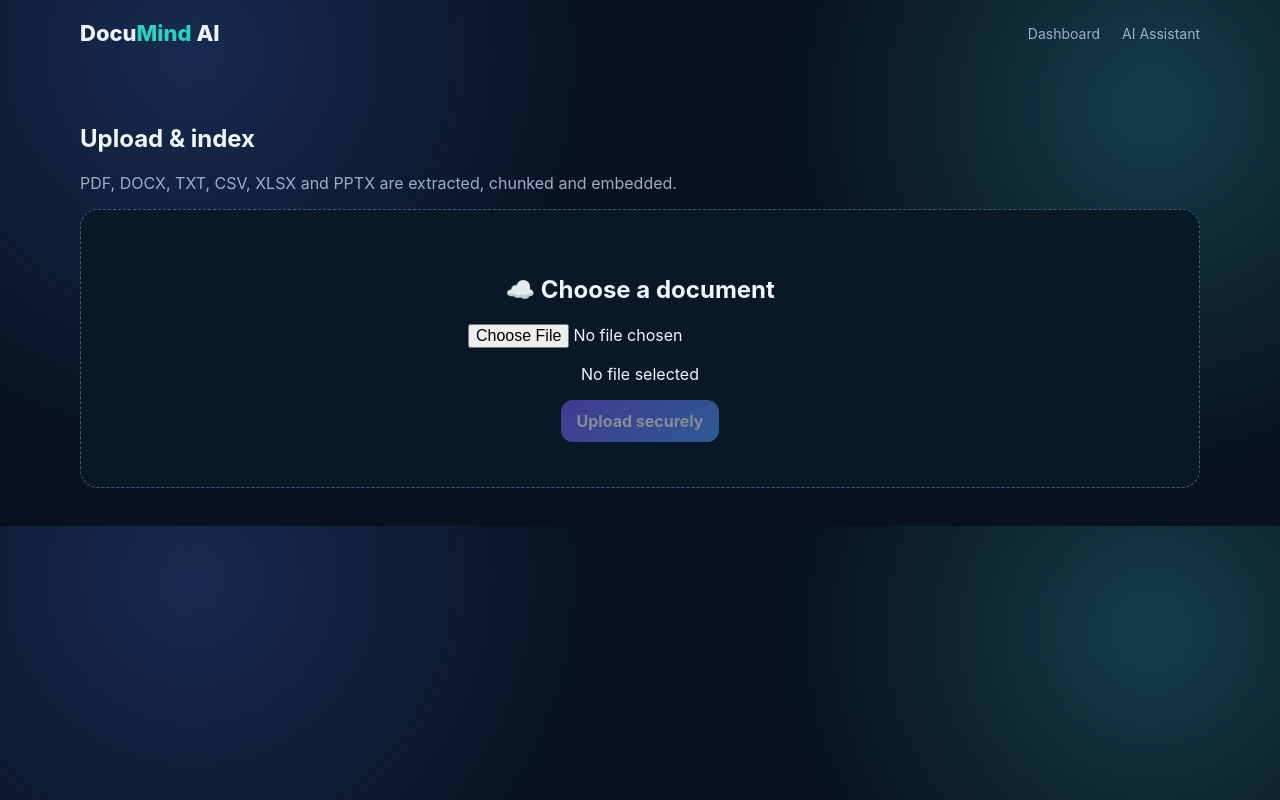
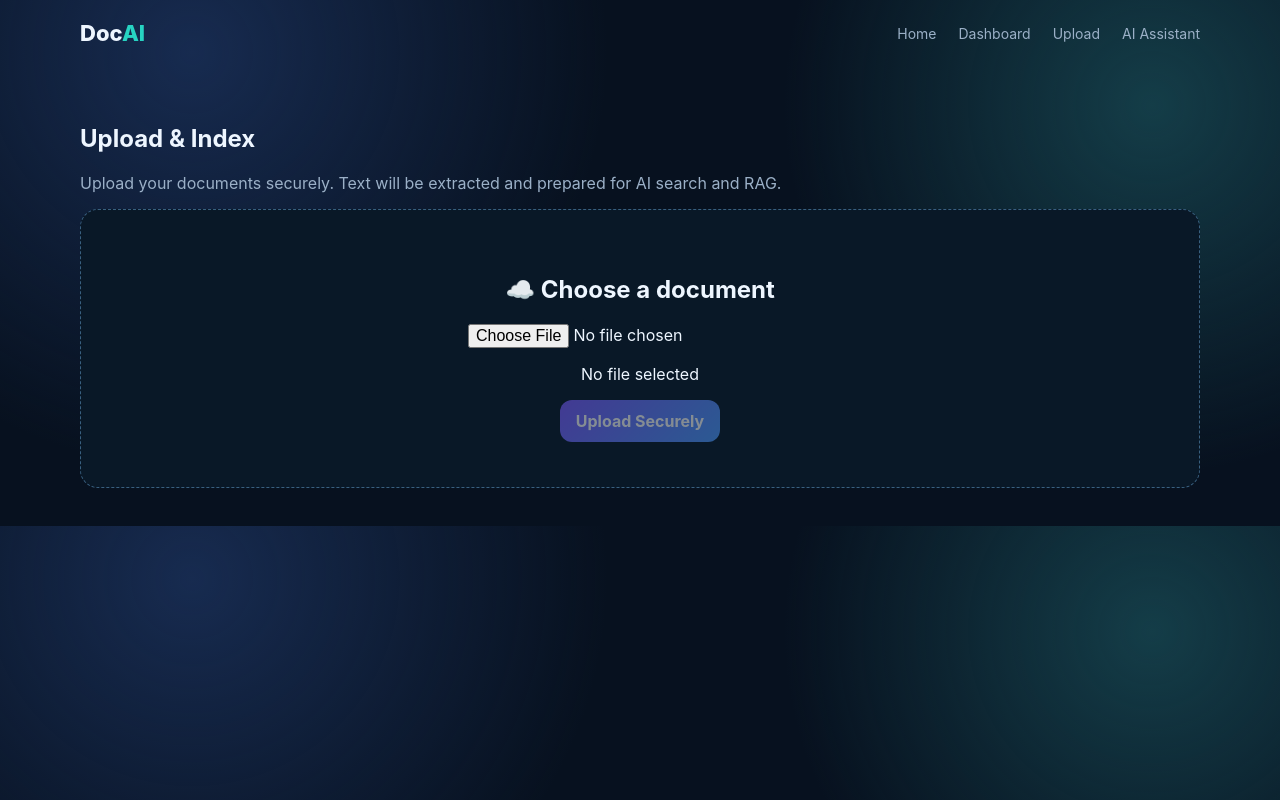
Before and after one commit to anshpathhak228-cpu/DocuMind-AI, a Next.js app: page /upload in a window 1280 px wide. Built offline with nearby package versions, Linux system fonts and the light colour scheme.

Commit message:
Update page.tsx

```diff
--- a/app/upload/page.tsx
+++ b/app/upload/page.tsx
@@ -1,32 +1,126 @@
- "use client";
-import {useState} from "react";
+"use client";
+
+import { useState } from "react";
 import Link from "next/link";
+import { useRouter } from "next/navigation";
 
-export default function Upload(){
-  const [file,setFile]=useState<File|null>(null);
-  const [msg,setMsg]=useState("");
-  const [busy,setBusy]=useState(false);
+export default function Upload() {
+  const router = useRouter();
 
-  async function up(){
-    if(!file) return; setBusy(true); setMsg("");
-    try{
-      const fd=new FormData(); fd.append("file",file);
-      const r=await fetch("/api/upload",{method:"POST",body:fd});
-      const j=await r.json(); if(!r.ok) throw new Error(j.error);
-      setMsg("Upload complete. Text extracted and RAG chunks created."); setFile(null);
-    }catch(e){setMsg(e instanceof Error?e.message:"Upload failed")}
-    finally{setBusy(false)}
+  const [file, setFile] = useState<File | null>(null);
+  const [msg, setMsg] = useState("");
+  const [busy, setBusy] = useState(false);
+
+  async function up() {
+    if (!file) return;
+
+    setBusy(true);
+    setMsg("");
+
+    try {
+      const fd = new FormData();
+      fd.append("file", file);
+
+      const r = await fetch("/api/upload", {
+        method: "POST",
+        body: fd,
+      });
+
+      const j = await r.json();
+
+      if (!r.ok) {
+        throw new Error(j.error || "Upload failed");
+      }
+
+      setMsg("Upload complete! Opening dashboard...");
+
+      setFile(null);
+
+      setTimeout(() => {
+        router.push("/dashboard");
+        router.refresh();
+      }, 700);
+    } catch (e) {
+      setMsg(
+        e instanceof Error
+          ? e.message
+          : "Upload failed"
+      );
+    } finally {
+      setBusy(false);
+    }
   }
 
-  return <main><div className="container">
-    <nav className="nav"><Link className="brand" href="/dashboard">Docu<span>Mind</span> AI</Link><div className="links"><Link href="/dashboard">Dashboard</Link><Link href="/assistant">AI Assistant</Link></div></nav>
-    <section className="main"><h1>Upload & index</h1><p className="muted">PDF, DOCX, TXT, CSV, XLSX and PPTX are extracted, chunked and embedded.</p>
-      <div className="drop"><h2>☁️ Choose a document</h2>
-        <input type="file" accept=".pdf,.docx,.txt,.csv,.xlsx,.pptx" onChange={e=>setFile(e.target.files?.[0]??null)}/>
-        <p>{file?.name??"No file selected"}</p>
-        <button className="btn primary" disabled={!file||busy} onClick={up}>{busy?"Processing…":"Upload securely"}</button>
-        {msg&&<p>{msg}</p>}
+  return (
+    <main>
+      <div className="container">
+
+        <nav className="nav">
+
+          <Link
+            className="brand"
+            href="/dashboard"
+          >
+            Doc<span>AI</span>
+          </Link>
+
+          <div className="links">
+            <Link href="/">Home</Link>
+            <Link href="/dashboard">Dashboard</Link>
+            <Link href="/upload">Upload</Link>
+            <Link href="/assistant">AI Assistant</Link>
+          </div>
+
+        </nav>
+
+        <section className="main">
+
+          <h1>Upload & Index</h1>
+
+          <p className="muted">
+            Upload your documents securely.
+            Text will be extracted and prepared
+            for AI search and RAG.
+          </p>
+
+          <div className="drop">
+
+            <h2>☁️ Choose a document</h2>
+
+            <input
+              type="file"
+              accept=".pdf,.docx,.txt,.csv,.xlsx,.pptx"
+              onChange={(e) =>
+                setFile(
+                  e.target.files?.[0] ?? null
+                )
+              }
+            />
+
+            <p>
+              {file?.name ?? "No file selected"}
+            </p>
+
+            <button
+              className="btn primary"
+              disabled={!file || busy}
+              onClick={up}
+            >
+              {busy
+                ? "Processing..."
+                : "Upload Securely"}
+            </button>
+
+            {msg && (
+              <p className="muted">
+                {msg}
+              </p>
+            )}
+
+          </div>
+
+        </section>
       </div>
-    </section>
-  </div></main>
+    </main>
+  );
 }
```
